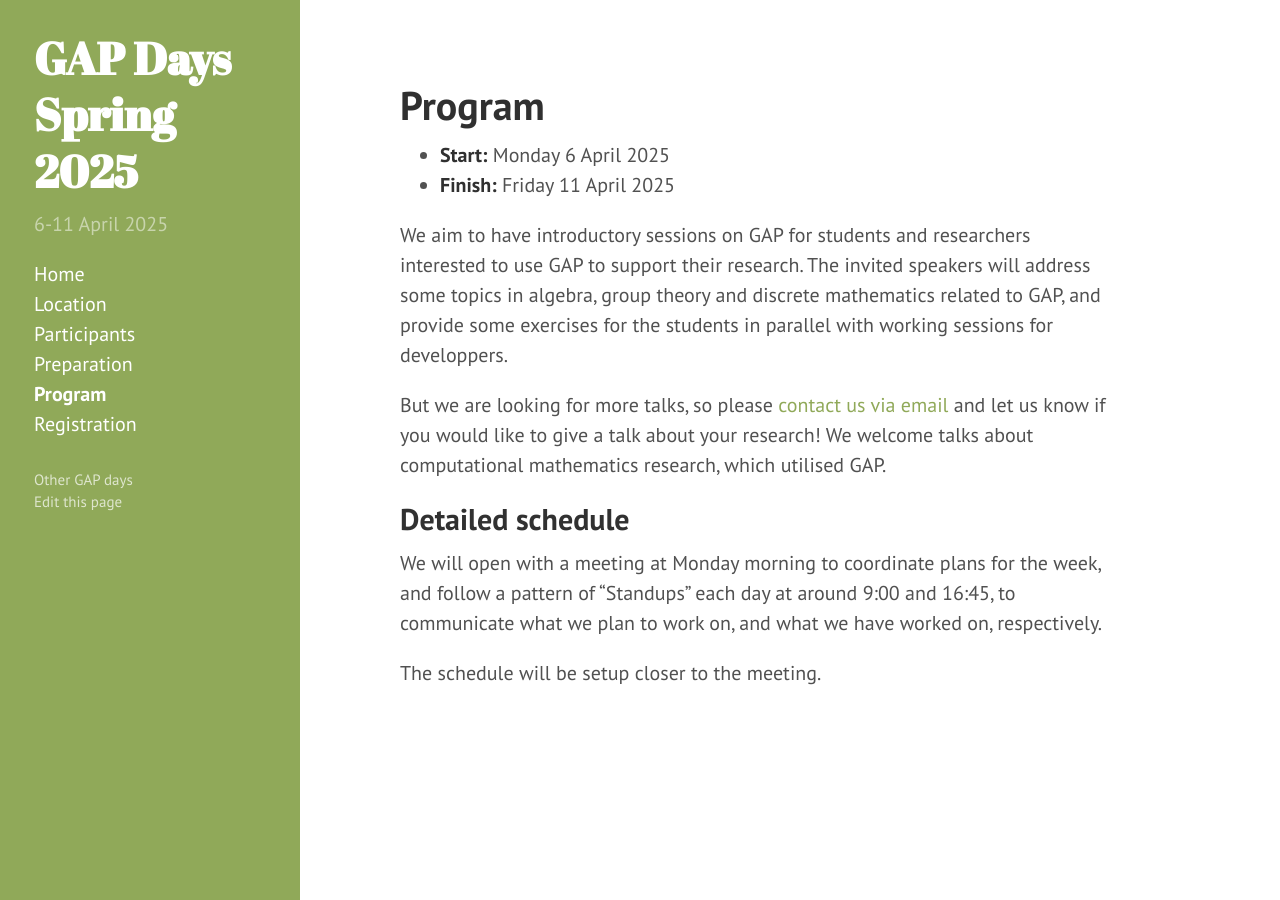
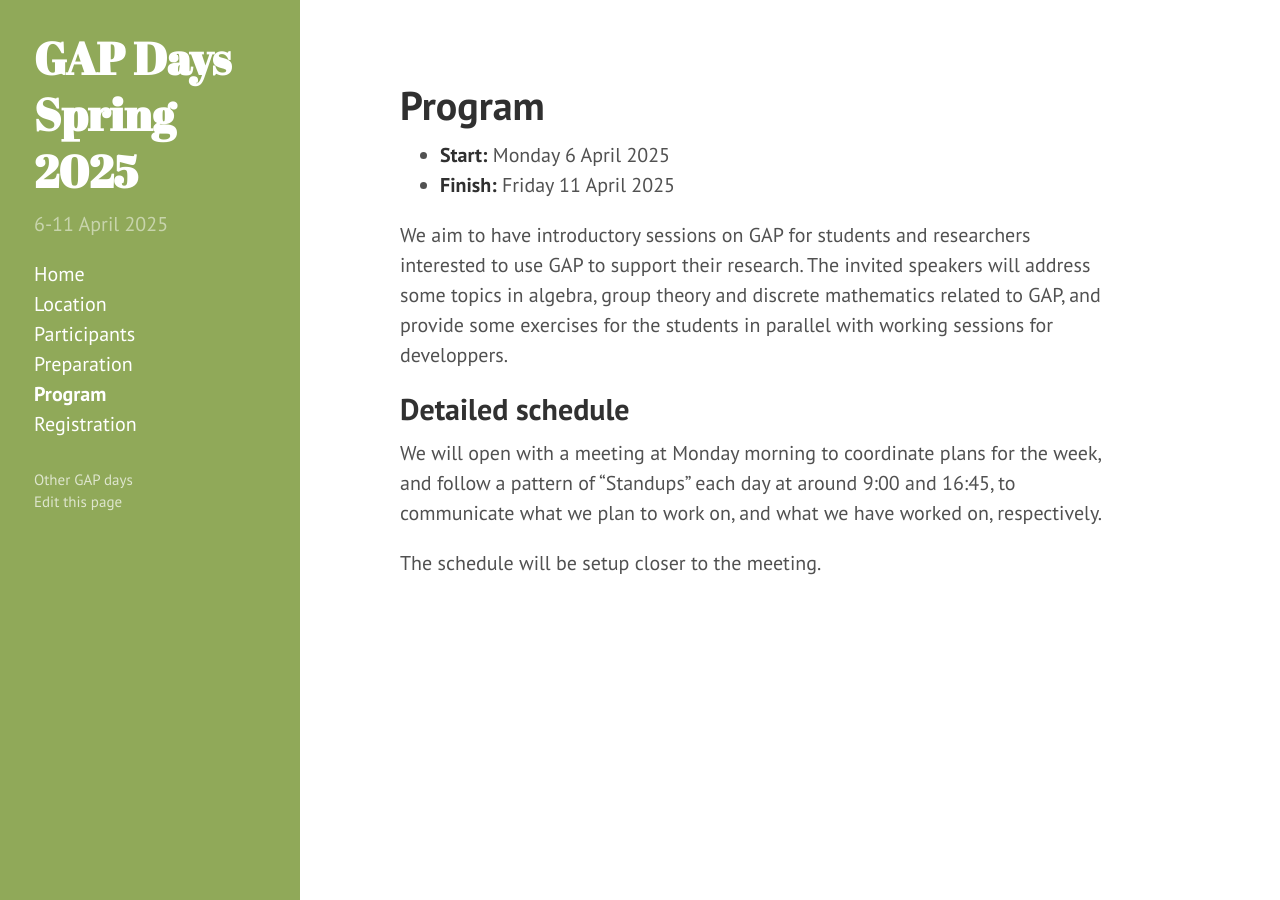
Before and after one commit to gapdays/gapdays2025-spring, a Jekyll site: the page built from program.md, in a window 1280 px wide. Built offline with Jekyll 4.4.1, drawn with Linux system fonts in a browser that asks for light colours.

Commit message:
small change in index. Should be ready now

```diff
--- a/program.md
+++ b/program.md
@@ -9,7 +9,8 @@ title: Program
 
 We aim to have introductory sessions on GAP for students and researchers interested to use GAP to support their research. The invited speakers will address some topics in algebra, group theory and discrete mathematics related to GAP, and provide some exercises for the students in parallel with working sessions for developpers.
 
-But we are looking for more talks, so please <a href="mailto:{{site.email}}">contact us via email</a> and let us know if you would like to give a talk about your research! We welcome talks about computational mathematics research, which utilised GAP.
+<!--
+But we are looking for more talks, so please <a href="mailto:{{site.email}}">contact us via email</a> and let us know if you would like to give a talk about your research! We welcome talks about computational mathematics research, which utilised GAP.-->
 ## Detailed schedule
 
 We will open with a meeting at Monday morning to coordinate plans for the week,
```
